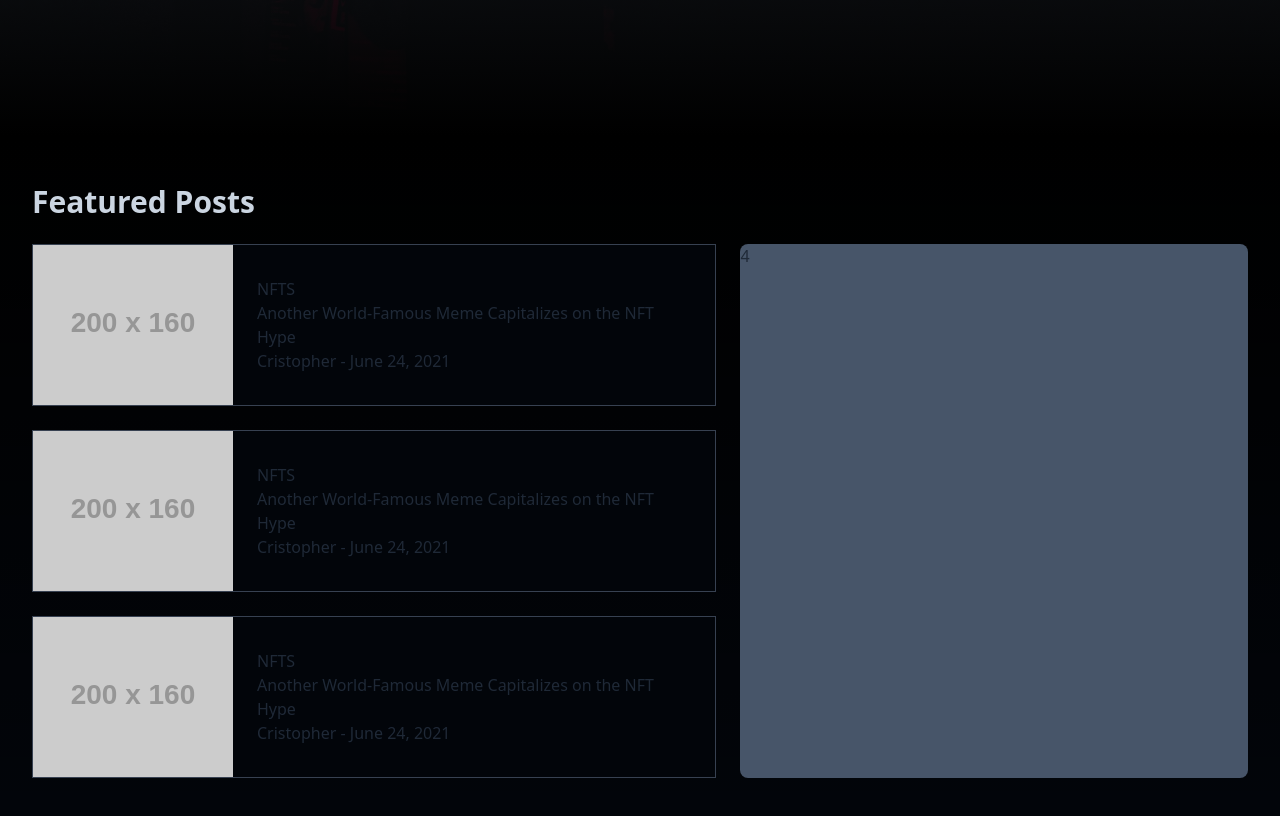
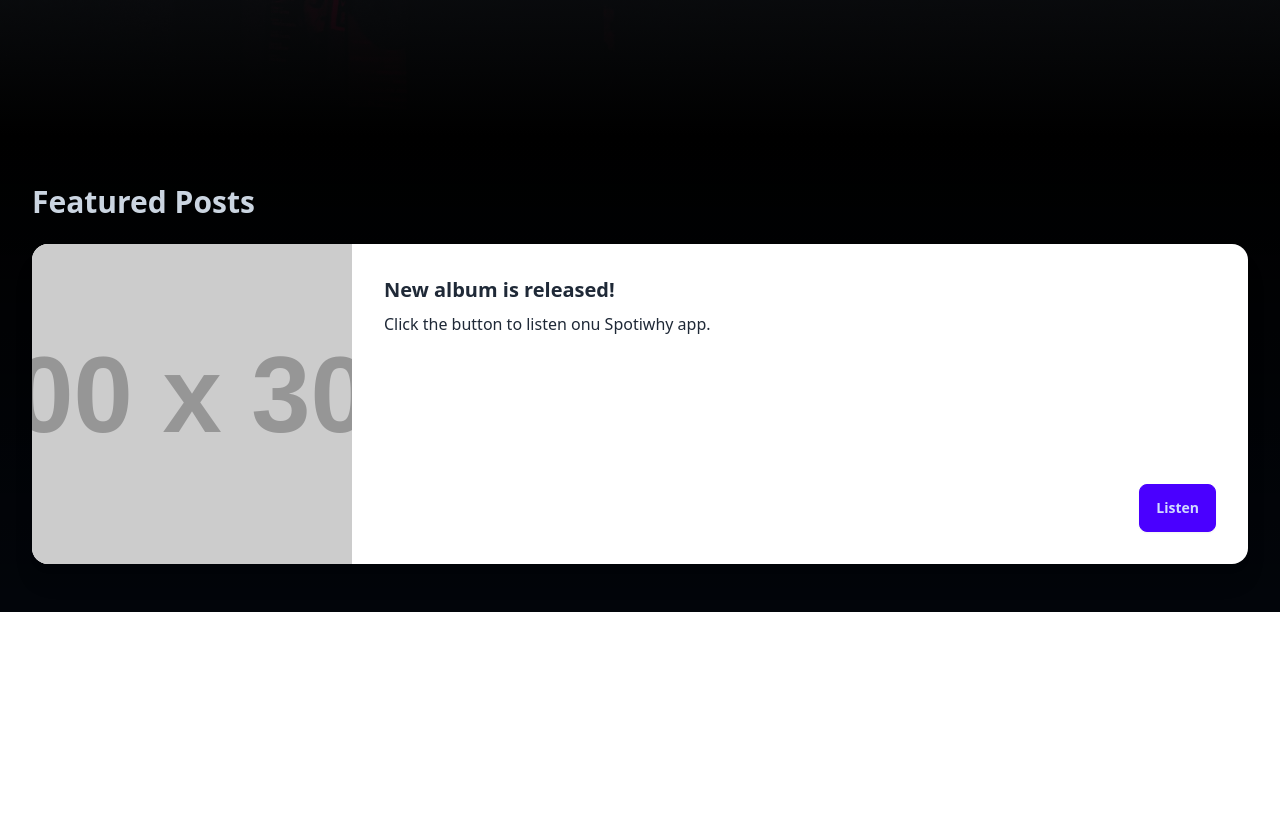
Before and after one commit to mbwicaksana/porto-1, a React (Create React App) app: page /blogs in a window 1280 px wide. Shown: the part 740-1556 px from the top of the page. After the commit the page ends 1352 px from the top, so only its background shows below. Built offline with nearby package versions, Linux system fonts and the light colour scheme.

Commit message:
OFFICE - 28 FEB 24
16:16

```diff
--- a/package.json
+++ b/package.json
@@ -38,6 +38,8 @@
   },
   "devDependencies": {
     "daisyui": "^4.6.1",
+    "prettier": "^3.2.5",
+    "prettier-plugin-tailwindcss": "^0.5.11",
     "tailwindcss": "^3.4.1"
   }
 }
--- a/src/components/Blogs/Featured.jsx
+++ b/src/components/Blogs/Featured.jsx
@@ -3,54 +3,30 @@ import React from "react";
 const Featured = () => {
   return (
     <>
-      <div className="mx-auto max-w-screen-xl px-4 py-8 sm:px-6 sm:py-12 lg:px-8 bg-primary-dark bg-gradient-to-b from-black to-transparent">
+      <div className="mx-auto max-w-full bg-primary-dark bg-gradient-to-b from-black to-transparent px-4 py-8 sm:px-6 sm:py-12 lg:px-8">
         <header className="text-center">
-          <h2 className="text-xl font-bold text-slate-300  sm:text-3xl mb-6 text-start">
+          <h2 className="mb-6 text-start text-xl  font-bold text-slate-300 sm:text-3xl">
             Featured Posts
           </h2>
         </header>
-
-        <div className="grid grid-rows-3 grid-flow-col gap-6">
-          <div className=" border border-accent-light  col-span-2 bg-primary-dark flex">
-            <div className="flex-none">
-              <img src="https://placehold.co/200x160" alt="..." />
-            </div>
-            <div className="flex-auto my-8 mx-6 w-32">
-              <div>NFTS</div>
-              <div className="">
-                Another World-Famous Meme Capitalizes on the NFT Hype
+        <section>
+          <div className="card max-h-full max-w-full bg-base-100 shadow-xl lg:card-side">
+            <figure>
+              <img
+                className="md:h-80 md:w-80"
+                src="https://placehold.co/700x300"
+                alt="Album"
+              />
+            </figure>
+            <div className="card-body">
+              <h2 className="card-title">New album is released!</h2>
+              <p>Click the button to listen onu Spotiwhy app.</p>
+              <div className="card-actions justify-end">
+                <button className="btn btn-primary">Listen</button>
               </div>
-              <div>Cristopher - June 24, 2021</div>
             </div>
           </div>
-          <div className=" border border-accent-light  col-span-2 bg-primary-dark flex">
-            <div className="flex-none">
-              <img src="https://placehold.co/200x160" alt="..." />
-            </div>
-            <div className="flex-auto my-8 mx-6 w-32">
-              <div>NFTS</div>
-              <div className="">
-                Another World-Famous Meme Capitalizes on the NFT Hype
-              </div>
-              <div>Cristopher - June 24, 2021</div>
-            </div>
-          </div>
-          <div className=" border border-accent-light  col-span-2 bg-primary-dark flex">
-            <div className="flex-none">
-              <img src="https://placehold.co/200x160" alt="..." />
-            </div>
-            <div className="flex-auto my-8 mx-6 w-32">
-              <div>NFTS</div>
-              <div className="">
-                Another World-Famous Meme Capitalizes on the NFT Hype
-              </div>
-              <div>Cristopher - June 24, 2021</div>
-            </div>
-          </div>
-          <div className="rounded-lg row-span-3 col-span-3  bg-slate-600">
-            4
-          </div>
-        </div>
+        </section>
       </div>
     </>
   );
--- a/tailwind.config.js
+++ b/tailwind.config.js
@@ -11,6 +11,8 @@ module.exports = {
         "next-logo": "url(./img/next-logo.png)",
         "express-logo": "url(./img/express-logo.png)",
         "blog-hero-background": "url(./img/hero-blogs.jpg)",
+        "737x534": "url(https://placehold.co/737x534)",
+        "210x210": "url(https://placehold.co/210x210)",
       },
       colors: {
         "primary-dark": "#02050A", // used for darker background
@@ -22,6 +24,9 @@ module.exports = {
       },
       height: {
         128: "32rem",
+      },
+      fontSize: {
+        xxs: "0.625rem",
       },
     },
   },
```
Also changed, not shown: 2 other files (tests, documents, lock files or other folders).
